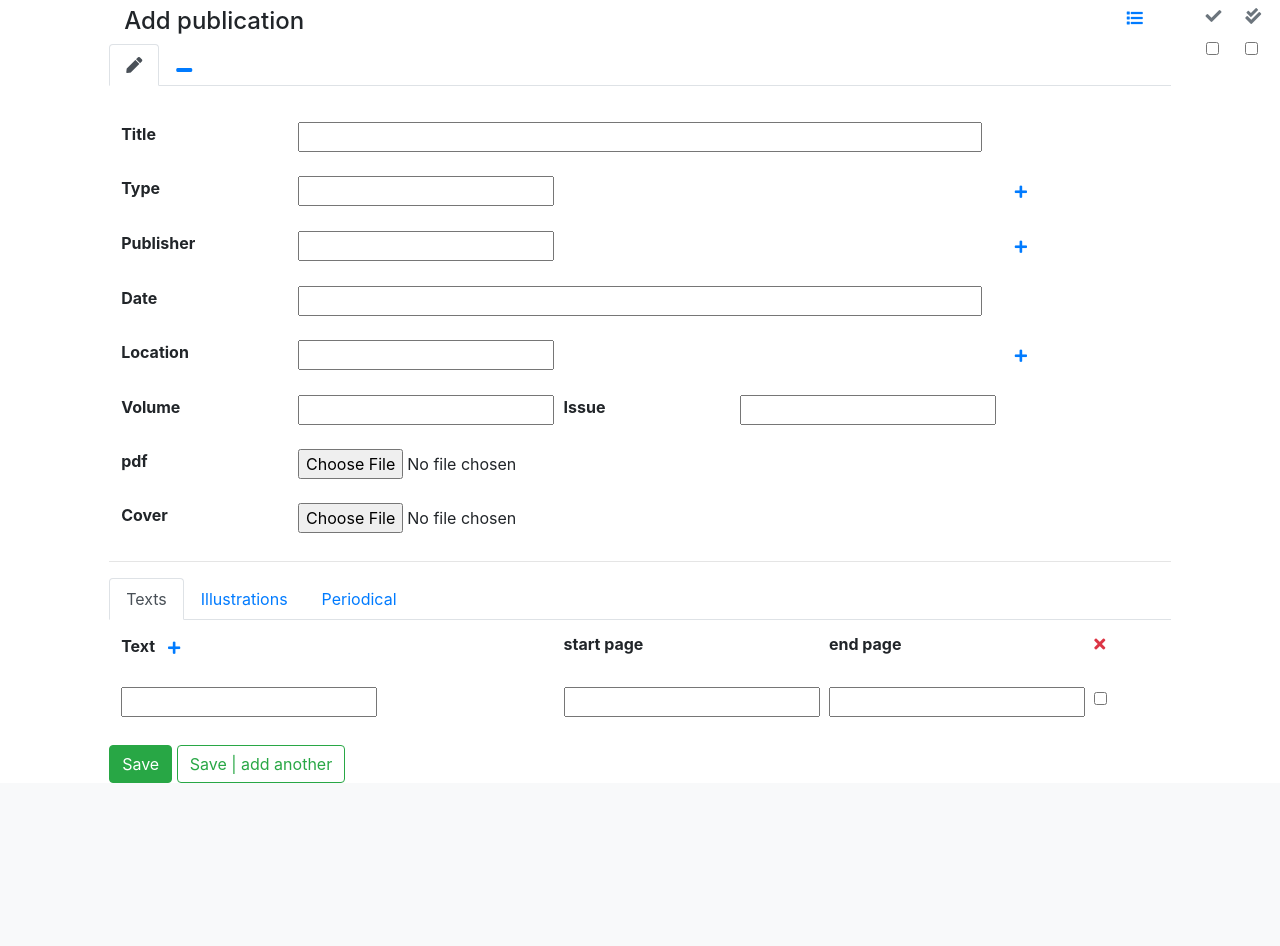
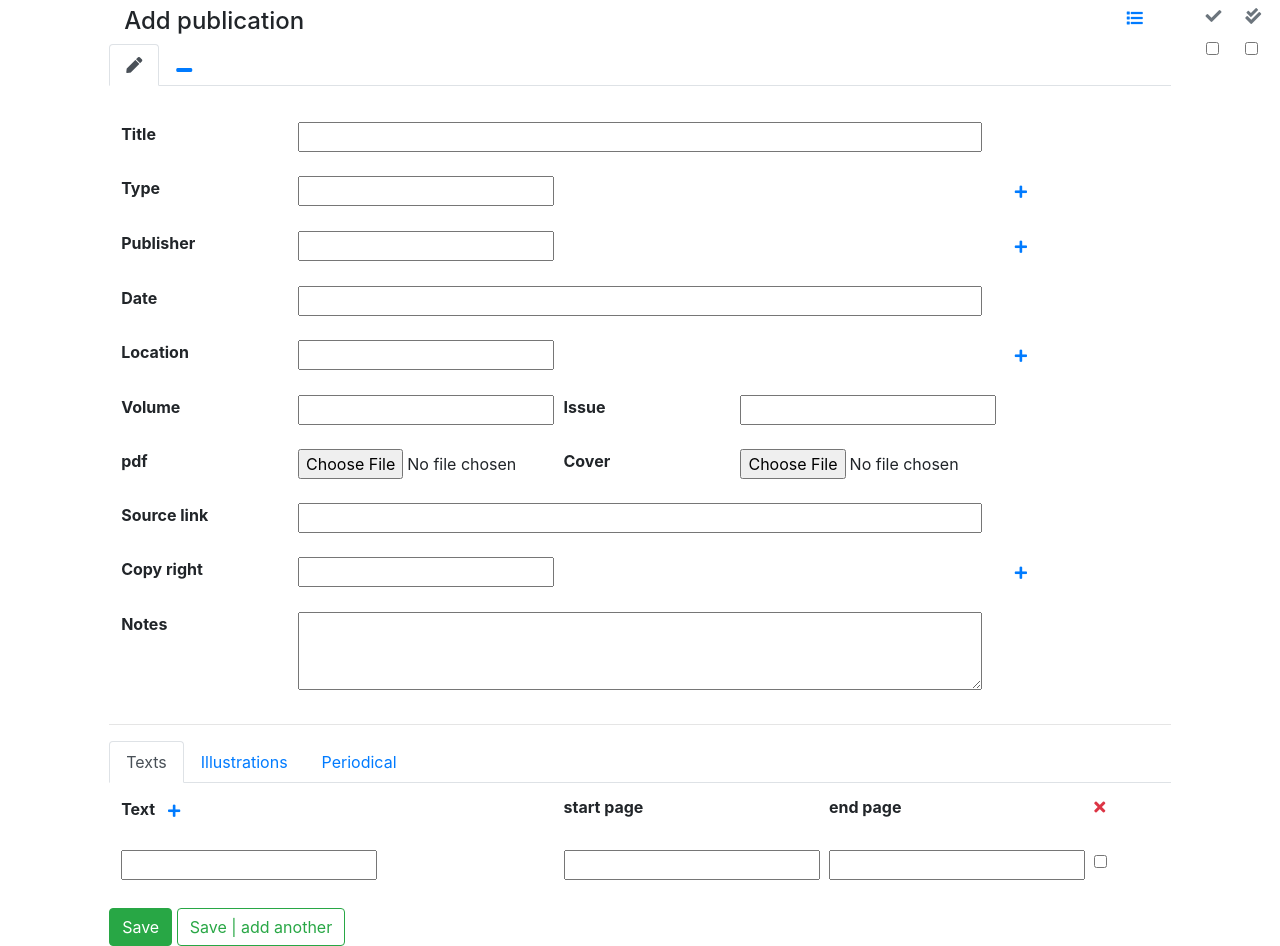
Before and after one commit to martijnbentum/region, a Django app: page /add_publication/ in a window 1280 px wide. Shown: the part 83-1029 px from the top of the page. Before the commit the page ends 866 px from the top, so only its background shows below. Run offline with Django 3.2, Linux system fonts and the light colour scheme; the visitor is signed in with stand-in values (Sample User, id 1); some libraries are stand-ins or nearby versions.

Commit message:
Issue#30 Added copyright and source link field to Text, Illustration & publication created a CopyRight model. It is a simple model with just a name (for a specific license).
Issue#31 New genres can be added

Issue#32 Added a notes field to Publication

```diff
--- a/catalogue/forms.py
+++ b/catalogue/forms.py
@@ -5,6 +5,7 @@ from .models import Genre, Text, Publisher, Publication, Illustration, Periodica
 from .models import IllustrationCategory, IllustrationPublicationRelation
 from .models import TextPublicationRelation, TextTextRelation,PublicationType
 from .models import TextTextRelationType, PeriodicalPublicationRelation
+from .models import CopyRight
 from locations.models import UserLoc
 from persons.models import Person, PersonLocationRelation, PersonTextRelation
 from persons.models import PersonTextRelationRole, PersonIllustrationRelation
@@ -16,7 +17,7 @@ from utilities.forms import LanguageWidget
 from locations.widgets import LocationWidget, LocationsWidget
 from .widgets import GenreWidget, PublicationTypeWidget, PublishersWidget
 from .widgets import IllustrationCategoryWidget,IllustrationWidget,TextWidget
-from .widgets import IllustrationCategoriesWidget
+from .widgets import IllustrationCategoriesWidget,CopyRightWidget
 from .widgets import TextTextRelationTypeWidget, PublicationWidget, PeriodicalWidget
 
 
@@ -192,10 +193,22 @@ class TextForm(ModelForm):
 	notes = forms.CharField(widget=forms.Textarea(
 		attrs={'style':'width:100%','rows':3}),
 		required=False)
+	copyright= forms.ModelChoiceField(
+		queryset=CopyRight.objects.all().order_by('name'),
+		widget=CopyRightWidget(
+			attrs={'data-placeholder':'Select licence...',
+			'style':'width:100%;','class':'searching',
+			'data-minimum-input-length':'0'}),
+		required = False
+		)
+	source_link= forms.CharField(widget=forms.TextInput(
+		attrs={'style':'width:100%'}))
+
 
 	class Meta:
 		model = Text
 		m = 'title,setting,language,genre,notes,location,complete,approved'
+		m += ',copyright,source_link'
 		fields = m.split(',')
 
 
@@ -231,10 +244,22 @@ class PublicationForm(ModelForm):
 		required=False)
 	date = forms.CharField(widget=forms.TextInput(
 		attrs={'style':'width:100%'}))
+	copyright= forms.ModelChoiceField(
+		queryset=CopyRight.objects.all().order_by('name'),
+		widget=CopyRightWidget(
+			attrs={'data-placeholder':'Select licence...',
+			'style':'width:100%;','class':'searching',
+			'data-minimum-input-length':'0'}),
+		required = False
+		)
+	source_link= forms.CharField(widget=forms.TextInput(
+		attrs={'style':'width:100%'}))
+
 
 	class Meta:
 		model = Publication
-		m = 'title,form,publisher,year,date,location,notes,pdf,cover,complete,approved,volume,issue'
+		m = 'title,form,publisher,year,date,location,notes,pdf,cover,complete'
+		m += ',approved,volume,issue,copyright,source_link'
 		fields = m.split(',')
 
 
@@ -263,6 +288,24 @@ class PublisherForm(ModelForm):
 		fields = m.split(',')
 
 
+class GenreForm(ModelForm):
+	'''form to add an illustration category.'''
+	name = forms.CharField(widget=forms.TextInput(
+		attrs={'style':'width:100%'}))
+
+	class Meta:
+		model = CopyRight
+		fields = ['name']
+
+class CopyRightForm(ModelForm):
+	'''form to add an illustration category.'''
+	name = forms.CharField(widget=forms.TextInput(
+		attrs={'style':'width:100%'}))
+
+	class Meta:
+		model = CopyRight
+		fields = ['name']
+
 class IllustrationCategoryForm(ModelForm):
 	'''form to add an illustration category.'''
 	name = forms.CharField(widget=forms.TextInput(
@@ -288,6 +331,16 @@ class IllustrationForm(ModelForm):
 			'data-minimum-input-length':'0'}),
 		required = False
 		)
+	copyright= forms.ModelChoiceField(
+		queryset=CopyRight.objects.all().order_by('name'),
+		widget=CopyRightWidget(
+			attrs={'data-placeholder':'Select licence...',
+			'style':'width:100%;','class':'searching',
+			'data-minimum-input-length':'0'}),
+		required = False
+		)
+	source_link= forms.CharField(widget=forms.TextInput(
+		attrs={'style':'width:100%'}))
 	page_number= forms.CharField(widget=forms.TextInput(
 		attrs={'style':'width:100%'}),
 		required=False)
@@ -297,7 +350,9 @@ class IllustrationForm(ModelForm):
 
 	class Meta:
 		model = Illustration
-		fields = 'caption,categories,page_number,notes,upload,complete,approved'.split(',')
+		fields = 'caption,categories,page_number,notes,upload,complete,approved'
+		fields += ',copyright,source_link'
+		fields = fields.split(',')
 
 class PeriodicalForm(ModelForm):
 	'''Form to add an periodical.'''
--- a/catalogue/models.py
+++ b/catalogue/models.py
@@ -16,8 +16,14 @@ class test(models.Model, info):
 	name = models.CharField(max_length =9)
 	pd = PartialDateField()
 
+class CopyRight(models.Model, info):
+	name = models.CharField(max_length=100,unique=True)
+
+	def __str__(self):
+		return self.name
+
 class Genre(models.Model, info):
-	'''category for texts (and maybe illustrations?) needs a relation as well?'''
+	'''category for texts. '''
 	name = models.CharField(max_length=100,unique=True)
 	description = models.TextField(blank=True)
 
@@ -41,6 +47,8 @@ class Text(models.Model, info):
 	notes = models.TextField(default='',blank=True, null=True)
 	complete = models.BooleanField(default=False)
 	approved = models.BooleanField(default=False)
+	source_link= models.CharField(max_length=1000,blank=True,null=True)
+	copyright = models.ForeignKey(CopyRight,on_delete=models.SET_NULL,blank=True,null=True)
 
 	def save(self):
 		if not self.pk:
@@ -116,6 +124,8 @@ class Illustration(models.Model, info):
 	upload= models.ImageField(upload_to='illustrations/',null=True,blank=True)
 	complete = models.BooleanField(default=False)
 	approved = models.BooleanField(default=False)
+	source_link= models.CharField(max_length=1000,blank=True,null=True)
+	copyright = models.ForeignKey(CopyRight,on_delete=models.SET_NULL,blank=True,null=True)
 
 	def __str__(self):
 		return self.caption
@@ -176,18 +186,19 @@ class Publication(models.Model, info):
 	publisher = models.ManyToManyField(Publisher,blank=True)
 	publication_id= models.CharField(max_length=30, default = '')
 	form = models.ForeignKey(PublicationType,on_delete=models.SET_NULL,null=True)
-	# FK periodical | FK book
 	issue = models.PositiveIntegerField(null=True,blank=True)
 	volume = models.PositiveIntegerField(null=True,blank=True)
-	identifier = models.CharField(max_length=100,null=True,blank=True,unique=True)
-	# ISBN
-	year = models.PositiveIntegerField(null=True,blank=True)
+	identifier = models.CharField(max_length=100,null=True,blank=True,unique=True) # not shown in form
+	year = models.PositiveIntegerField(null=True,blank=True) # obsolete, replace by date
 	date = PartialDateField(null=True,blank=True)
 	location = models.ManyToManyField(UserLoc,blank=True)
 	pdf = models.FileField(upload_to='publication/',null=True,blank=True) # ?
 	cover = models.ImageField(upload_to='publication/',null=True,blank=True)
 	complete = models.BooleanField(default=False)
 	approved = models.BooleanField(default=False)
+	notes = models.TextField(default='',blank=True, null=True)
+	source_link= models.CharField(max_length=1000,blank=True,null=True)
+	copyright = models.ForeignKey(CopyRight,on_delete=models.SET_NULL,blank=True,null=True)
 
 	def save(self):
 		if not self.pk:
--- a/catalogue/templates/catalogue/_publication_form.html
+++ b/catalogue/templates/catalogue/_publication_form.html
@@ -39,10 +39,25 @@
 	</tr>
 	<tr class="d-flex">
 		<th class="col-2">pdf</th>
-		<td class="col-8">{{form.pdf}}</td>
+		<td class="col-3">{{form.pdf}}</td>
+		<th class="col-2">Cover</th>
+		<td class="col-3">{{form.cover}}</td>
 	</tr>
 	<tr class="d-flex">
-		<th class="col-2">Cover</th>
-		<td class="col-8">{{form.cover}}</td>
+		<th class="col-2">Source link</th>
+		<td class="col-8">{{form.source_link}} {{form.source_link.error}}</td>
+	</tr>
+	<tr class="d-flex">
+		<th class="col-2">Copy right</th>
+		<td class="col-8">{{form.copyright}} {{form.copyright.error}}</td>
+			<td><a class = "btn btn-link btn-sm ml-auto" target = "_blank"
+				href ="{% url 'catalogue:add_copy_right' %}"
+				role="button"><i class="fa fa-plus"></i></a>
+			</td>
+	</tr>
+	<tr class="d-flex">
+		<th class="col-2">Notes</th>
+		<td class="col-8">{{form.notes}} {{form.notes.error}}</td>
 	</tr>
 	</table>
+	</table>
--- a/catalogue/urls.py
+++ b/catalogue/urls.py
@@ -14,6 +14,8 @@ urlpatterns = [
 	path('add_publication/', views.edit_publication, name='add_publication'),
 	path('add_publisher/', views.edit_publisher, name='add_publisher'),
 	path('add_publication_type/', views.add_type, name='add_publication_type'),
+	path('add_copy_right/', views.add_copy_right, name='add_copy_right'),
+	path('add_genre/', views.add_genre, name='add_genre'),
 	path('add_illustration/<str:view>', views.edit_illustration,
 		name='add_illustration'),
 	path('add_text/<str:view>', views.edit_text, name='add_text'),
--- a/catalogue/views.py
+++ b/catalogue/views.py
@@ -11,7 +11,7 @@ from django.urls import reverse
 from .models import Publication, Publisher, Text, Illustration, Periodical
 from .forms import TextForm, PublicationForm, PublisherForm, PeriodicalForm
 from .forms import IllustrationForm, IllustrationCategoryForm
-from .forms import TextTextRelationTypeForm
+from .forms import TextTextRelationTypeForm, CopyRightForm, GenreForm
 from .forms import publicationtext_formset, publicationillustration_formset
 from .forms import textpublication_formset, illustrationpublication_formset
 from .forms import texttext_formset, texttextr_formset, publicationperiodical_formset
@@ -58,6 +58,14 @@ def illustration_list(request):
 
 
 
+def add_genre(request):
+	return add_simple_model(request,__name__,'Genre','catalogue',
+		'add genre')
+
+def add_copy_right(request):
+	return add_simple_model(request,__name__,'CopyRight','catalogue',
+		'add license')
+
 def add_illustration_category(request):
 	return add_simple_model(request,__name__,'IllustrationCategory','catalogue',
 		'add illustration category')
```
Also changed, not shown: catalogue/templates/catalogue/_text_form.html (+16 -0 lines), catalogue/templates/catalogue/add_illustration.html (+12 -0 lines), catalogue/widgets.py (+9 -1 lines).
